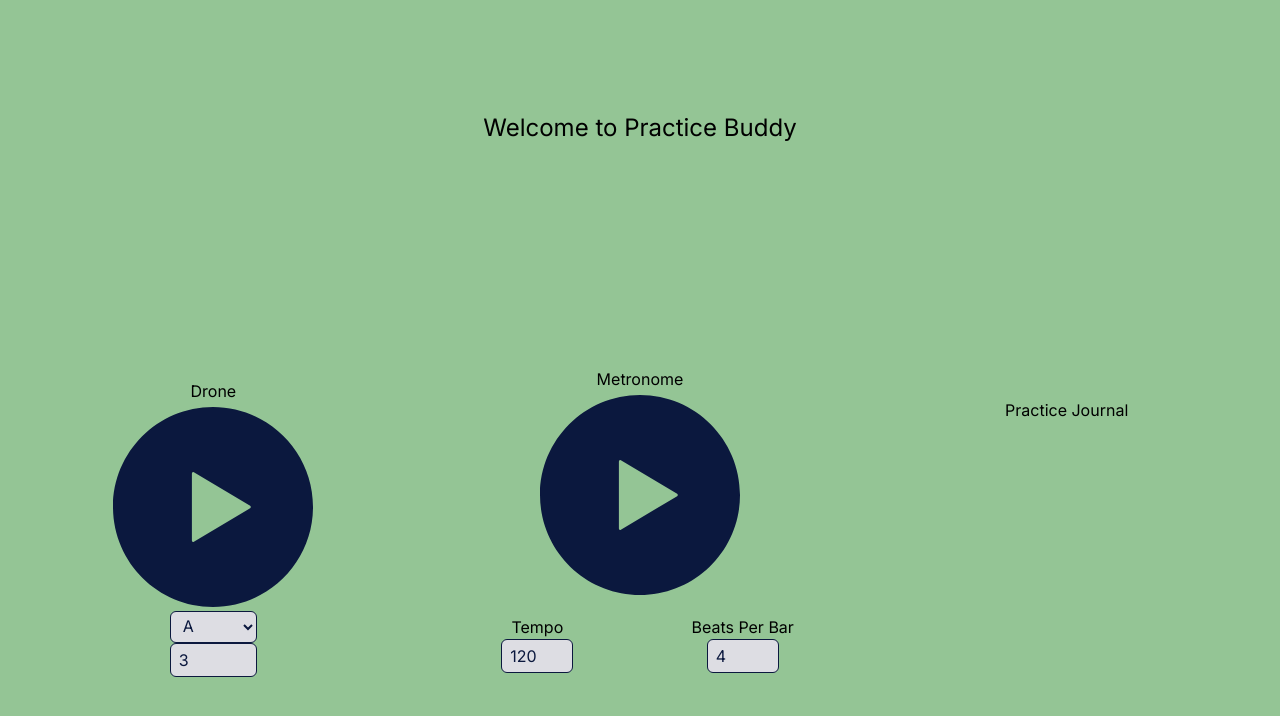
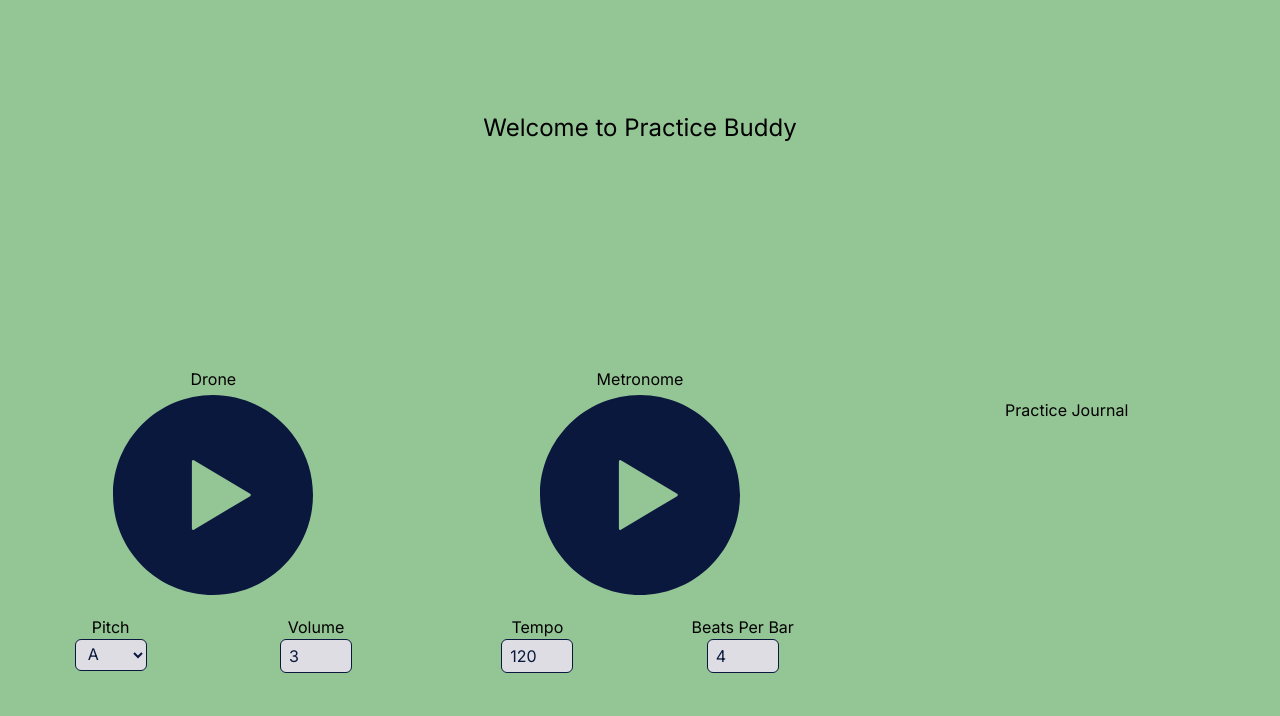
Before and after one commit to LAsoul88/practice_buddy, a Next.js app: page / in a window 1280 px wide. Shown: the top 716 px of the page. Built offline with nearby package versions, Linux system fonts and the light colour scheme.

Commit message:
styled Drone component and inputs for uniformity?

```diff
--- a/src/components/DroneTool.tsx
+++ b/src/components/DroneTool.tsx
@@ -11,8 +11,6 @@ interface DroneSettings {
 
 const notes = Object.keys(freqMap)
 
-// gain value on GainNode requires value to be >= -1 and <= 1
-// this function allows volume to be presented to user as value between 0 - 20
 const convertVolume = (gain: number) => gain / 10
 
 export const DroneTool = () => {
@@ -65,26 +63,36 @@ export const DroneTool = () => {
           <Play height={'200px'} width={'200px'} fill={'#0B183E'} />
         )}
       </Button>
+      <div className="flex p-2 space-between w-full">
+        <div className="flex flex-col text-center items-center w-1/2 p-2">
+          <label htmlFor="frequency">Pitch</label>
           <select
             onChange={handleChange}
             defaultValue={settings.frequency}
             id="frequency"
-        className="input"
+            name="frequency"
+            className="input w-[72px]"
           >
             { notes.map(note => {
                 return <option key={note}>{note}</option>
               }
             )}
           </select>
+        </div>
+        <div className="flex flex-col text-center items-center w-1/2 p-2">
+          <label htmlFor="volume">Volume</label>
           <input
             type="number"
             id="volume"
+            name="volume"
             min={0}
             max={10}
             value={settings.volume}
             onChange={handleChange}
-        className="input"
+            className="input w-[72px]"
           />
+        </div>
+      </div>
     </>
   )
 }
```
Lines whose indentation alone changed are shown as unchanged.
